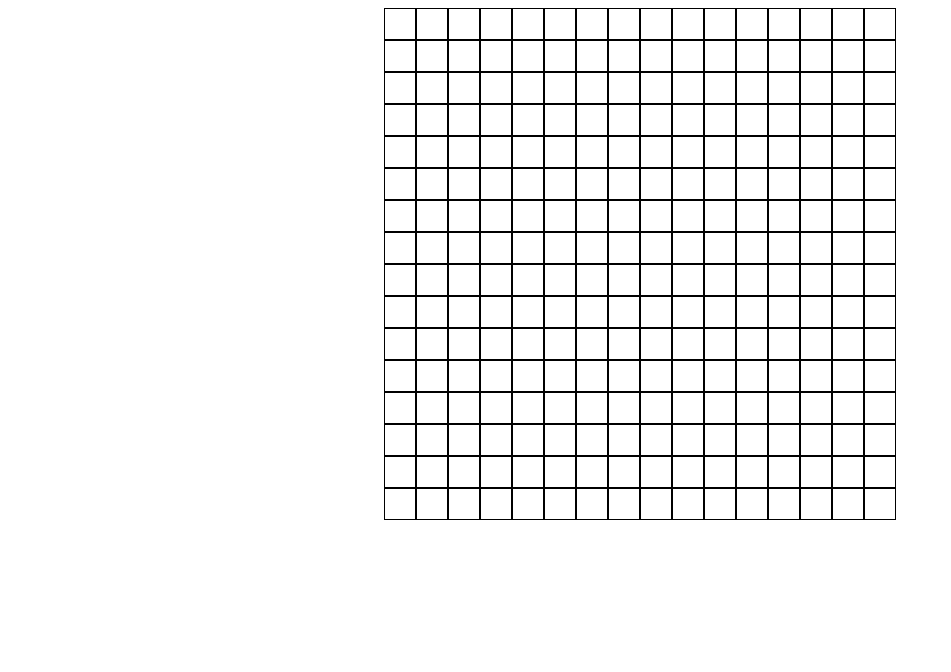
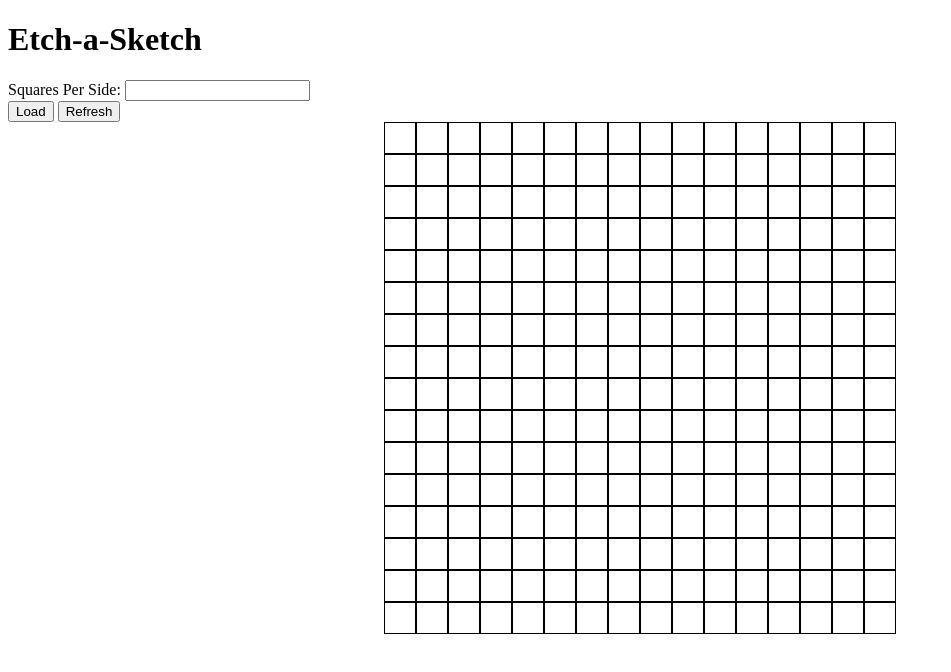
Before and after one commit to hurr-son/Etch-a-Sketch, a plain HTML site: page index.html in a window 1280 px wide. Shown: the whole page, without its empty margins (0-951 px from the left). Drawn offline with Linux system fonts and the light colour scheme.

Commit message:
Added title, load, and refresh button

```diff
--- a/index.html
+++ b/index.html
@@ -9,7 +9,14 @@
     <title>Etch-a-Sketch</title>
 </head>
 <body>
+<h1>Etch-a-Sketch</h1>
 
+<div class="slidecontainer">
+        <label for="gridValue">Squares Per Side: </label>
+        <input type="text" id="gridValue"><br>
+    <button id="load">Load</button>
+    <button id="refresh">Refresh</button>
+</div>
 
 <div id="container">
     <div id="divContainer">
```
